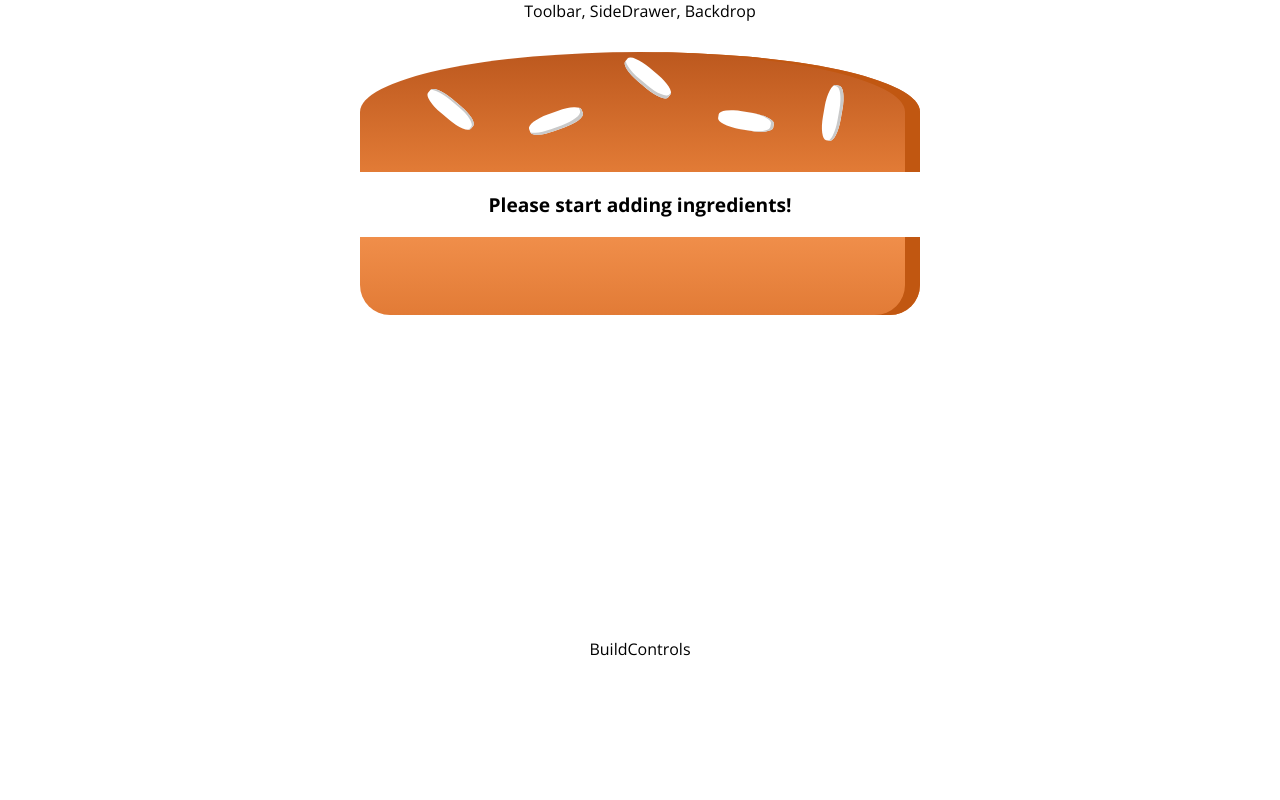
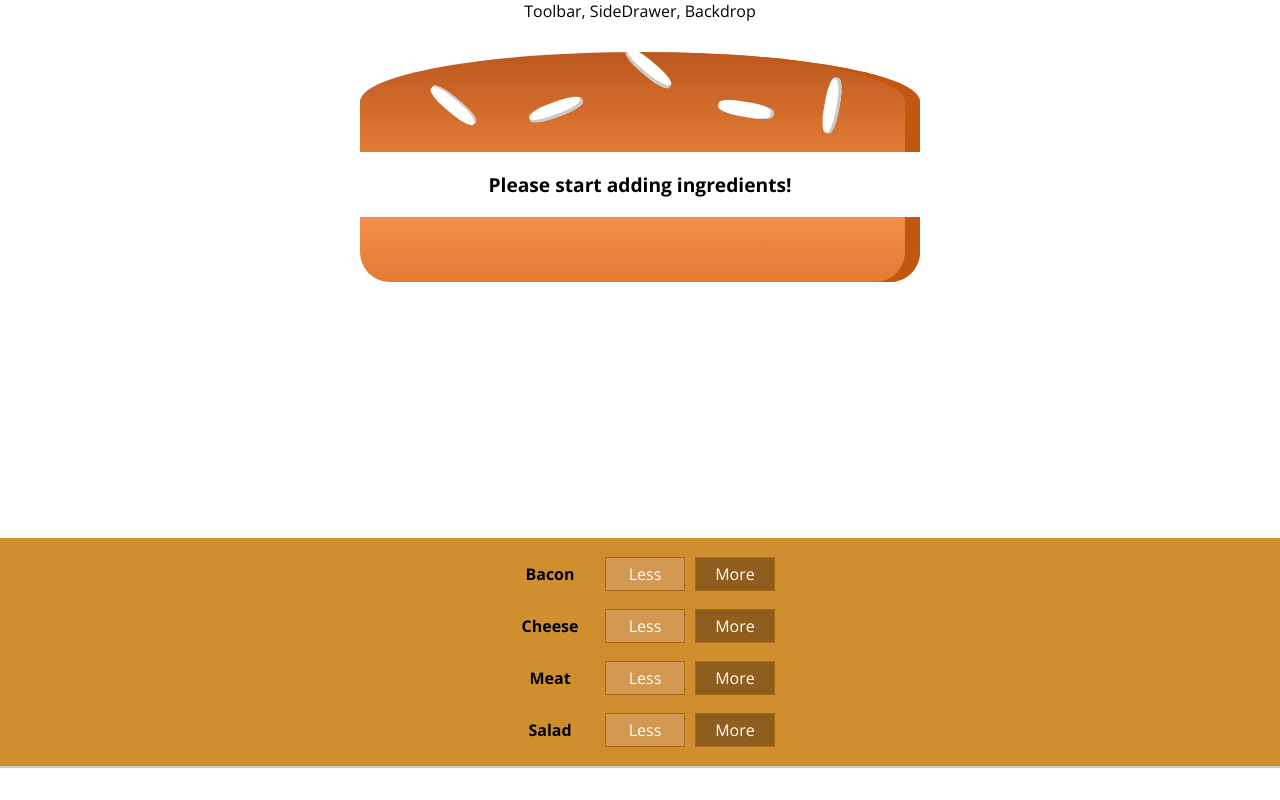
Before and after one commit to countzyx/udemy-reactcg-burger-builder, a React (Create React App) app: page / in a window 1280 px wide. Built offline with nearby package versions, Linux system fonts and the light colour scheme.

Commit message:
Tied BuildControls to BurgerBuilder

```diff
--- /dev/null
+++ b/src/components/Burger/BuildControls/BuildControls.js
@@ -0,0 +1,23 @@
+// @flow
+import React from 'react';
+import styles from './BuildControls.module.css';
+import BuildControl from './BuildControl/BuildControl';
+
+type Props = {};
+
+const controls = [
+  { label: 'Bacon', ingredientType: 'bacon' },
+  { label: 'Cheese', ingredientType: 'cheese' },
+  { label: 'Meat', ingredientType: 'meat' },
+  { label: 'Salad', ingredientType: 'salad' },
+];
+
+const buildControls = (props: Props) => (
+  <div className={styles.BuildControls}>
+    {controls.map(controlProps => (
+      <BuildControl key={controlProps.label} {...controlProps} />
+    ))}
+  </div>
+);
+
+export default buildControls;
--- /dev/null
+++ b/src/components/Burger/BuildControls/BuildControls.module.css
@@ -0,0 +1,10 @@
+.BuildControls {
+  width: 100%;
+  background-color: #cf8f2e;
+  display: flex;
+  flex-flow: column;
+  align-items: center;
+  box-shadow: 0 2px 1px #cccccc;
+  margin: auto;
+  padding: 10px 0;
+}
--- a/src/components/Burger/Burger.module.css
+++ b/src/components/Burger/Burger.module.css
@@ -25,6 +25,6 @@
 @media (min-width: 1000px) and (min-height: 700px) {
   .Burger {
     width: 700px;
-    height: 600px;
+    height: 500px;
   }
 }
--- a/src/containers/BurgerBuilder/BurgerBuilder.js
+++ b/src/containers/BurgerBuilder/BurgerBuilder.js
@@ -1,5 +1,6 @@
 import React, { Component } from 'react';
 import Burger from '../../components/Burger/Burger';
+import BuildControls from '../../components/Burger/BuildControls/BuildControls';
 
 type Props = {};
 
@@ -27,7 +28,7 @@ class BurgerBuilder extends Component<Props, State> {
     return (
       <React.Fragment>
         <Burger ingredients={ingredients} />
-        <div>BuildControls</div>
+        <BuildControls />
       </React.Fragment>
     );
   };
```
